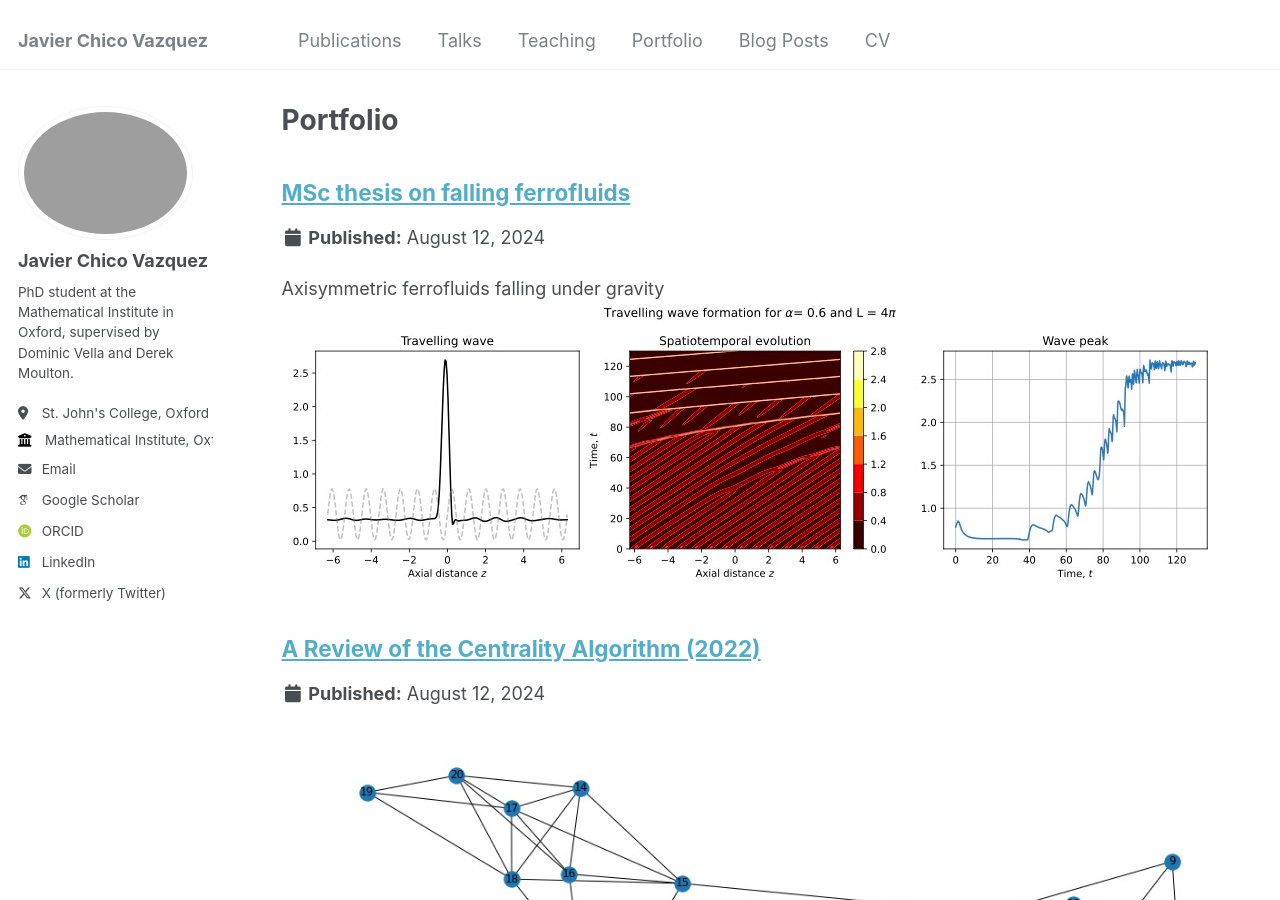
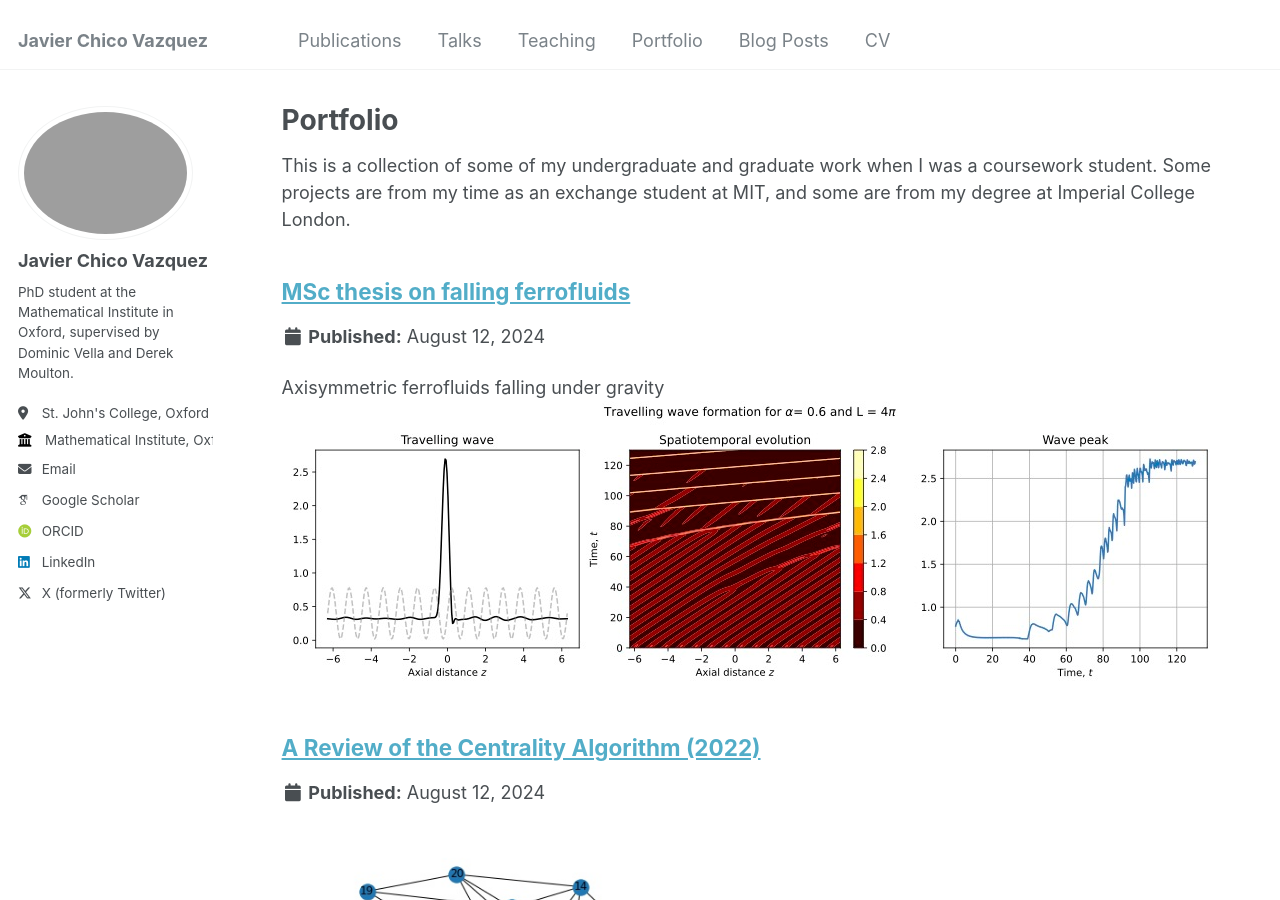
Before and after one commit to JavierChico/JavierChico.github.io, a Jekyll site: the page built from _pages/portfolio.html, in a window 1280 px wide and 900 px high. Built offline with Jekyll 4.4.1, drawn with Linux system fonts in a browser that asks for light colours; some web fonts are replaced.

Commit message:
Update portfolio.html

```diff
--- a/_pages/portfolio.html
+++ b/_pages/portfolio.html
@@ -4,7 +4,8 @@ title: "Portfolio"
 permalink: /portfolio/
 author_profile: true
 ---
-
+<p>This is a collection of some of my undergraduate and graduate work when I was a coursework student.
+  Some projects are from my time as an exchange student at MIT, and some are from my degree at Imperial College London.</p>
 {% include base_path %}
 
 
```
